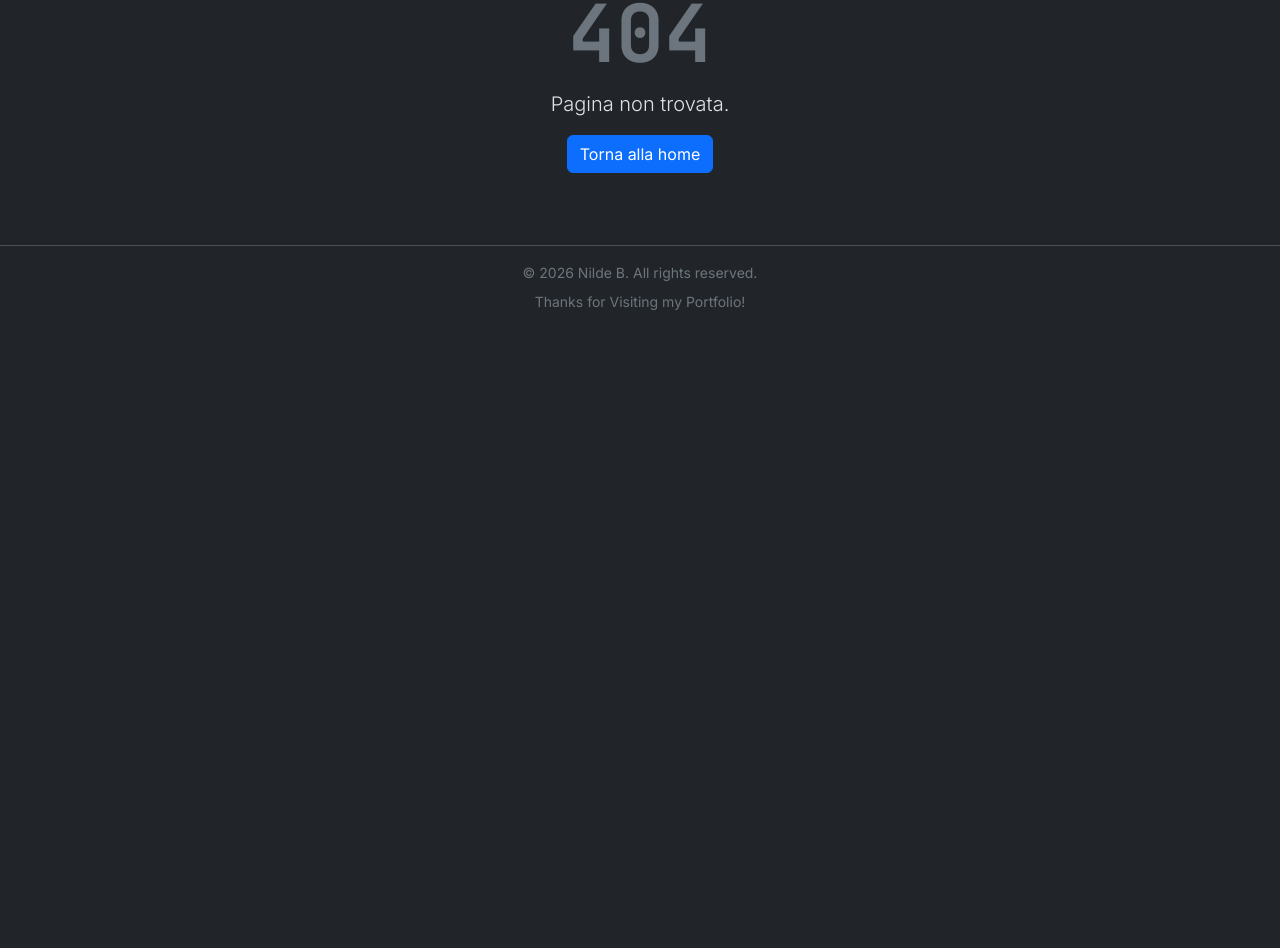
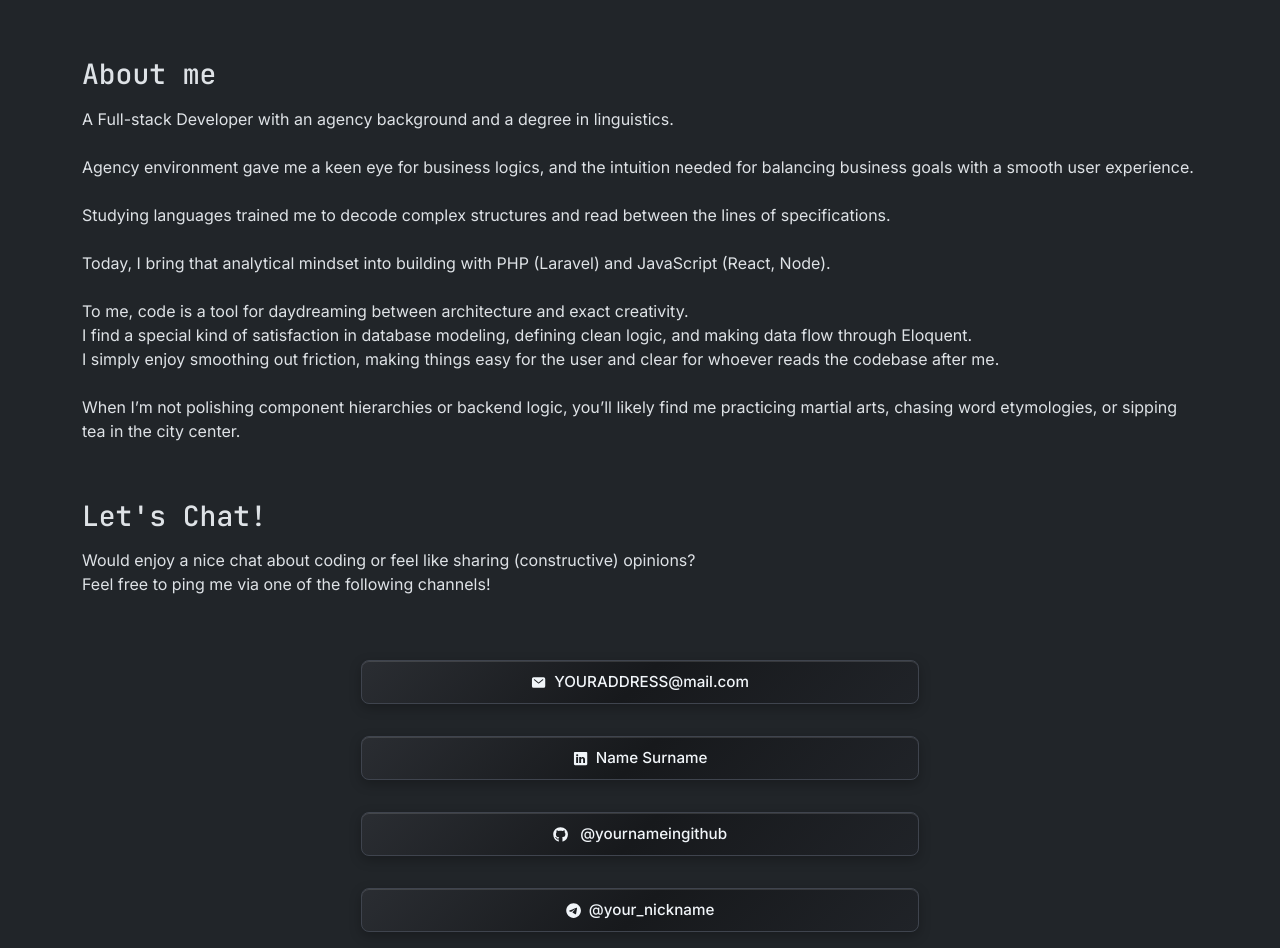
Before and after one commit to nildebenedetti/laravel-portfolio-bonus, a React (Vite) app: page /contacts in a window 1280 px wide. Before the commit this address had no page. Shown: the part 144-1092 px from the top of the page. Before the commit the page ends 800 px from the top, so only its background shows below. Built offline with nearby package versions, Linux system fonts and the light colour scheme; no server answers; a web font is replaced by a local one.

Commit message:
feat: add Contacts page with contact information and social links; update MainLayout and App for routing; enhance global styles

```diff
--- a/package.json
+++ b/package.json
@@ -13,6 +13,7 @@
     "bootstrap": "^5.3.8",
     "react": "^19.2.8",
     "react-dom": "^19.2.8",
+    "react-icons": "^5.7.0",
     "react-router": "^7.18.3"
   },
   "devDependencies": {
--- a/src/App.jsx
+++ b/src/App.jsx
@@ -4,6 +4,7 @@ import MainLayout from "./layouts/MainLayout.jsx";
 import HomePage from "./pages/HomePage.jsx";
 import ProjectDetailPage from "./pages/ProjectDetailPage.jsx";
 import NotFound from "./pages/NotFound.jsx";
+import Contacts from "./pages/Contacts.jsx";
 
 function App() {
   return (
@@ -12,6 +13,7 @@ function App() {
         <Routes>
           <Route element={<MainLayout />}>
             <Route index element={<HomePage />} />
+            <Route path="/contacts" element={<Contacts/>} />
             <Route path="projects/:id" element={<ProjectDetailPage />} />
             <Route path="*" element={<NotFound />} />
           </Route>
--- a/src/layouts/MainLayout.jsx
+++ b/src/layouts/MainLayout.jsx
@@ -1,15 +1,17 @@
 import { Outlet } from "react-router";
-import Header from "../components/Header";
-import Footer from "../components/Footer";
+import Header from "../components/Header.jsx";
+import Footer from "../components/Footer.jsx";
 
 function MainLayout() {
     return (
         <>
-            <Header />
-            <main className="container my-4">
-                <Outlet />
-            </main>
+            <div className="d-flex flex-column min-vh-100">
+                <Header />
+                <main className="flex-grow-1 d-flex flex-column align-items-center w-100">
+                    <Outlet />
+                </main>
             <Footer />
+            </div>
         </>
     );
 }
--- /dev/null
+++ b/src/pages/Contacts.jsx
@@ -0,0 +1,86 @@
+import { IoLogoLinkedin, IoMail,   } from "react-icons/io5";
+import { FaTelegram, FaGithub } from "react-icons/fa6";
+
+function Contacts() {
+    const mail = import.meta.env.VITE_EMAIL;
+    const linkedInURL = import.meta.env.VITE_LINKEDIN_URL;
+    const fullName = import.meta.env.VITE_FULLNAME;
+    const telegram = import.meta.env.VITE_TELEGRAM;
+    const github = import.meta.env.VITE_GITHUB;
+
+
+    const myName = fullName.split(" ")[0];
+    const githubLink = `https://github.com/${github}`;
+
+    return <>
+
+    <div className="container mx-auto py-4">
+        <h1 className="mb-3 mt-3">It's me, {myName}!</h1>
+        <br />
+
+        <h3 className="my-3">About me</h3>
+
+        <p>A Full-stack Developer with an agency background and a degree in linguistics.
+        <br /><br />
+        Agency environment gave me a keen eye for business logics, and the intuition needed for balancing business goals with a smooth user experience.
+        <br /><br />
+        Studying languages trained me to decode complex structures and read between the lines of specifications.
+        <br /><br />Today, I bring that analytical mindset into building with PHP (Laravel) and JavaScript (React, Node).
+        <br /><br />
+        To me, code is a tool for daydreaming between architecture and exact creativity.
+        <br />
+        I find a special kind of satisfaction in database modeling, defining clean logic, and making data flow through Eloquent.
+        <br />
+        I simply enjoy smoothing out friction, making things easy for the user and clear for whoever reads the codebase after me.
+        <br /><br />
+        When I’m not polishing component hierarchies or backend logic, you’ll likely find me practicing martial arts, chasing word etymologies, or sipping tea in the city center.
+        </p>
+
+        <br />
+
+        <h3 className="my-3">Let's Chat!</h3>
+
+        <p>Would enjoy a nice chat about coding or feel like sharing (constructive) opinions? <br/>
+        Feel free to ping me via one of the following channels!
+        </p>
+
+        <ul className="list-unstyled py-5 d-flex flex-column align-items-center justify-content-center">
+            <li className="w-100 d-flex justify-content-center mb-3">
+                <a
+                    href={`mailto:${mail}`}
+                    target="_blank"
+                    rel="noopener noreferrer"
+                    className="w-50 btn-metal-dark fst-underlined inline-block text-center mb-3"
+                >
+                <IoMail className="text-xl me-2" />{mail}
+                </a>
+            </li>
+            <li className="w-100 d-flex justify-content-center mb-3">
+                <a
+                href={linkedInURL}
+                target="_blank"
+                rel="noopener noreferrer"
+                className="w-50 btn-metal-dark mb-3"
+                ><IoLogoLinkedin className="text-xl me-2" />{fullName} </a>
+            </li>
+            <li className="w-100 d-flex justify-content-center mb-3">
+                <a href="https://github.com/nildebenedetti/"
+                    target="_blank"
+                    rel="noopener noreferrer"
+                    className="w-50 btn-metal-dark fst-underlined inline-block text-center mb-3"
+                > <FaGithub className="text-xl me-2"/> @{github}</a>
+            </li>
+            <li className="w-100 d-flex justify-content-center mb-3">
+                <a href={`https://t.me/${telegram}`}
+                    target="_blank"
+                    rel="noopener noreferrer"
+                    className="w-50 btn-metal-dark"
+                ><FaTelegram className="text-xl me-2"/>@{telegram}</a>
+            </li>
+
+        </ul>
+
+    </div>
+    </>
+}
+export default Contacts
--- a/src/styles/index.css
+++ b/src/styles/index.css
@@ -1,4 +1,11 @@
 /* ====== GLOBAL ========*/
+
+html, body, #root {
+  height: 100%;
+  width: 100%;
+  margin: 0;
+  padding: 0;
+}
 
 h1, h2, h3, h4, h5 {
     font-family: "JetBrains Mono", monospace;
@@ -9,6 +16,8 @@ h1, h2, h3, h4, h5 {
 body, p, span, a, button {
     font-family: "Inter", sans-serif;
 }
+
+
 
 /* ====== UTILS ========= */
 
@@ -85,5 +94,5 @@ body, p, span, a, button {
 
 
 .custom-videoplayer {
-    height: 350px;
+    height: 380px;
 }
```
Also changed, not shown: 2 other files (tests, documents, lock files or other folders).
